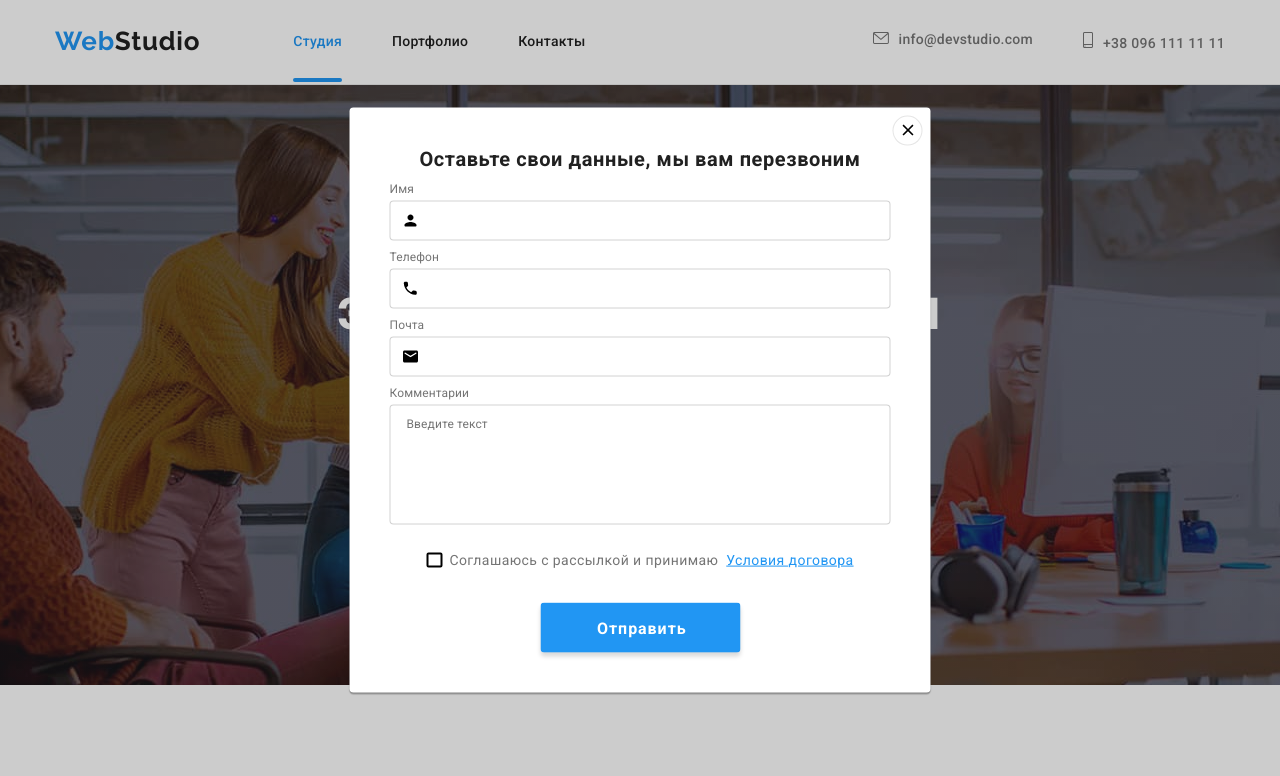
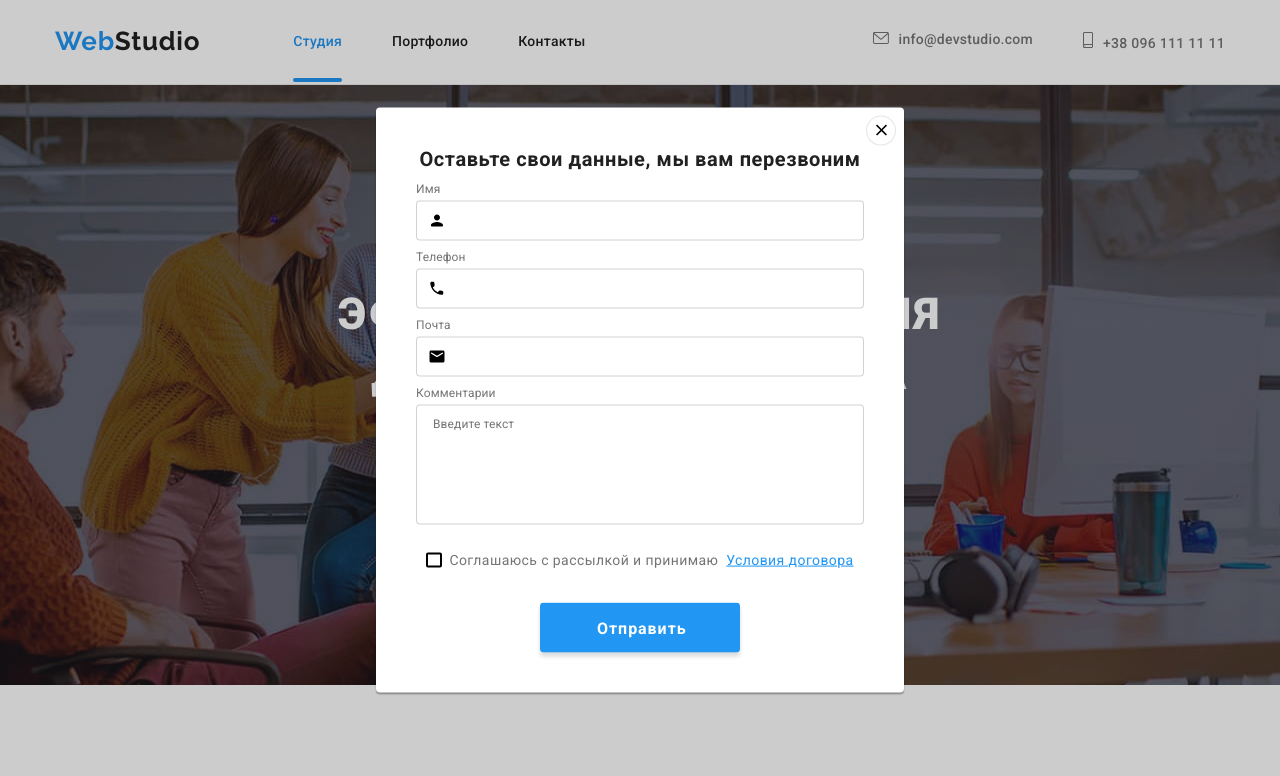
Before and after one commit to valerykyr23/goit-markup-hw-06, a plain HTML site: page index.html in a window 1280 px wide. Both pictures are taken after a click on the button "Заказать услугу". Shown: the top 776 px of the page. Drawn offline with nearby package versions, Linux system fonts and the light colour scheme.

Commit message:
Добавляет поправку по дз

```diff
--- a/css/styles.css
+++ b/css/styles.css
@@ -96,8 +96,8 @@ img {
   transform: scale(0.7);
 }
 .modal {
-  min-height: 528px;
-  width: 581px;
+  min-height: 581px;
+  width: 528px;
   background-color: var(--main-background-color);
   box-shadow: 0px 1px 3px rgba(0, 0, 0, 0.12), 0px 1px 1px rgba(0, 0, 0, 0.14),
     0px 2px 1px rgba(0, 0, 0, 0.2);
```
